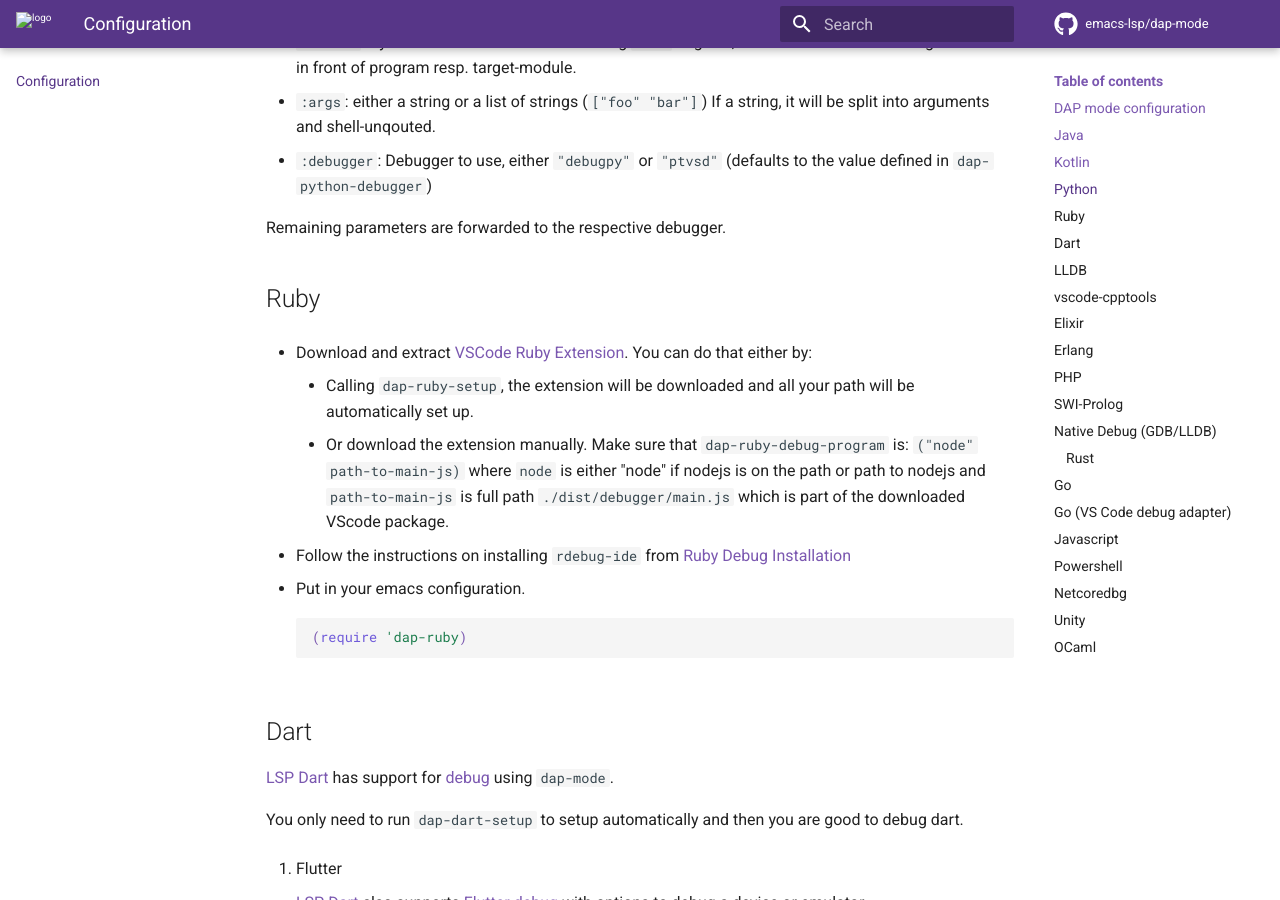
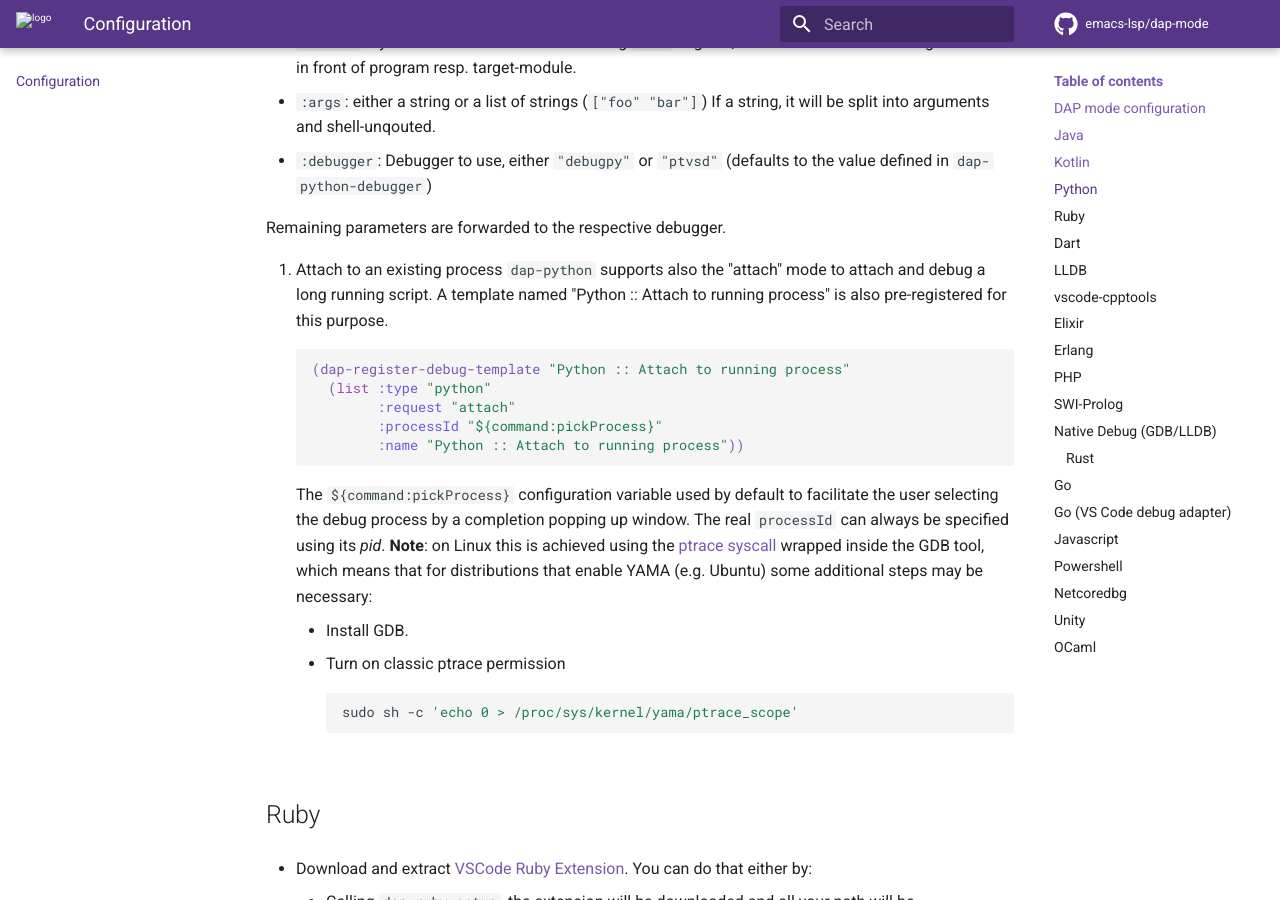
Before and after one commit to emacs-lsp/dap-mode, an MkDocs documentation site: the page built from docs/page/configuration.md, in a window 1280 px wide and 900 px high, scrolled down 3732 px. Built offline with MkDocs 1.6.1 and Material for MkDocs 9.7.7, drawn with Linux system fonts in a browser that asks for light colours; comment, search, counter and statistics services are not loaded.

Commit message:
dap-python: Support attach to an existing process (#759)
- New configuration attribute `processId` is added.
  This name is picked to provide a consistent interface for both debugpy
  and ptvsd as well as make it works with launch.json naturally.

````diff
--- a/docs/page/configuration.md
+++ b/docs/page/configuration.md
@@ -181,6 +181,27 @@ These parameters are handled by templates of type `python`:
                (defaults to the value defined in `dap-python-debugger`)
 
 Remaining parameters are forwarded to the respective debugger.
+
+4. Attach to an existing process
+  `dap-python` supports also the "attach" mode to attach and debug a long running script.
+    A template named "Python :: Attach to running process" is also pre-registered for this purpose.
+    ```elisp
+    (dap-register-debug-template "Python :: Attach to running process"
+      (list :type "python"
+            :request "attach"
+            :processId "${command:pickProcess}"
+            :name "Python :: Attach to running process"))
+    ```
+    The `${command:pickProcess}` configuration variable used by default to facilitate the user
+    selecting the debug process by a completion popping up window. The real `processId` can
+    always be specified using its *pid*.
+    **Note**: on Linux this is achieved using the [ptrace syscall](https://www.man7.org/linux/man-pages/man2/ptrace.2.html "ptrace syscall man page")
+    wrapped inside the GDB tool, which means that for distributions that enable YAMA (e.g. Ubuntu) some additional steps may be necessary:
+      - Install GDB.
+      - Turn on classic ptrace permission
+        ```bash
+        sudo sh -c 'echo 0 > /proc/sys/kernel/yama/ptrace_scope'
+        ```
 
 
 ## Ruby
````
Also changed, not shown: 1 other file.
